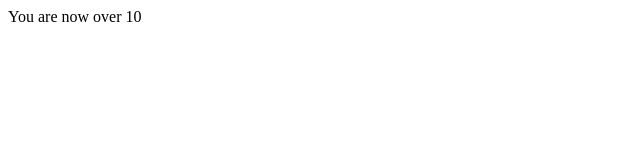
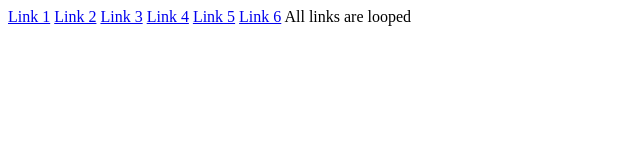
Before and after one commit to trohda/JavaScript---Basics, a plain HTML site: page index.html in a window 1280 px wide. Shown: the whole page, without its empty margins (0-640 px from the left). Drawn offline with Linux system fonts and the light colour scheme.

Commit message:
For loop

```diff
--- a/index.html
+++ b/index.html
@@ -7,6 +7,13 @@
     <title>Document</title>
 </head>
 <body>
+    <a href="#">Link 1</a>
+    <a href="#">Link 2</a>
+    <a href="#">Link 3</a>
+    <a href="#">Link 4</a>
+    <a href="#">Link 5</a>
+    <a href="#">Link 6</a>
+
     <script src="script.js"></script>
 </body>
 </html>
--- a/script.js
+++ b/script.js
@@ -1,5 +1,7 @@
+/*
 var age = 5;
 
+//loop while
 while(age < 10){
 
     console.log("Your age is less than 10");
@@ -8,3 +10,25 @@ while(age < 10){
 }
 
 document.write("You are now over 10");
+*/
+
+//loop for
+/*
+for (age=5; age<10; age++){
+
+    console.log("Your age is less than 10");
+
+}
+
+document.write("You are now over 10");
+*/
+
+var links = document.getElementsByTagName("a");
+
+for ( i = 1; i <= links.length; i++){
+
+    console.log("This is link number" + i);
+
+}
+
+document.write("All links are looped");
```
